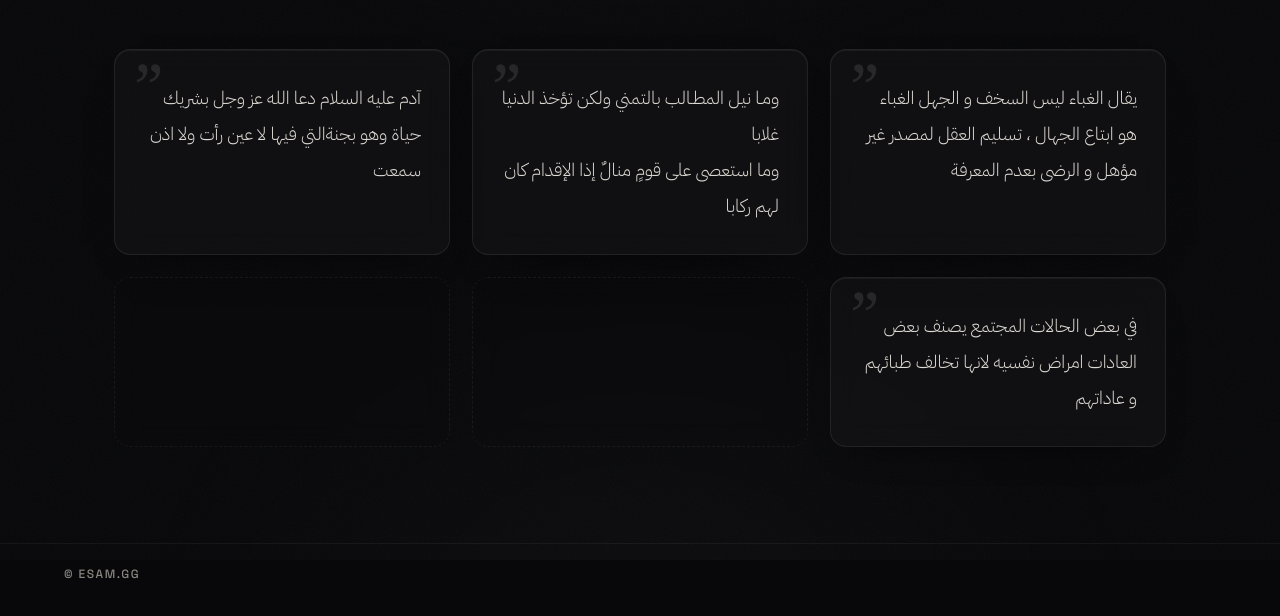
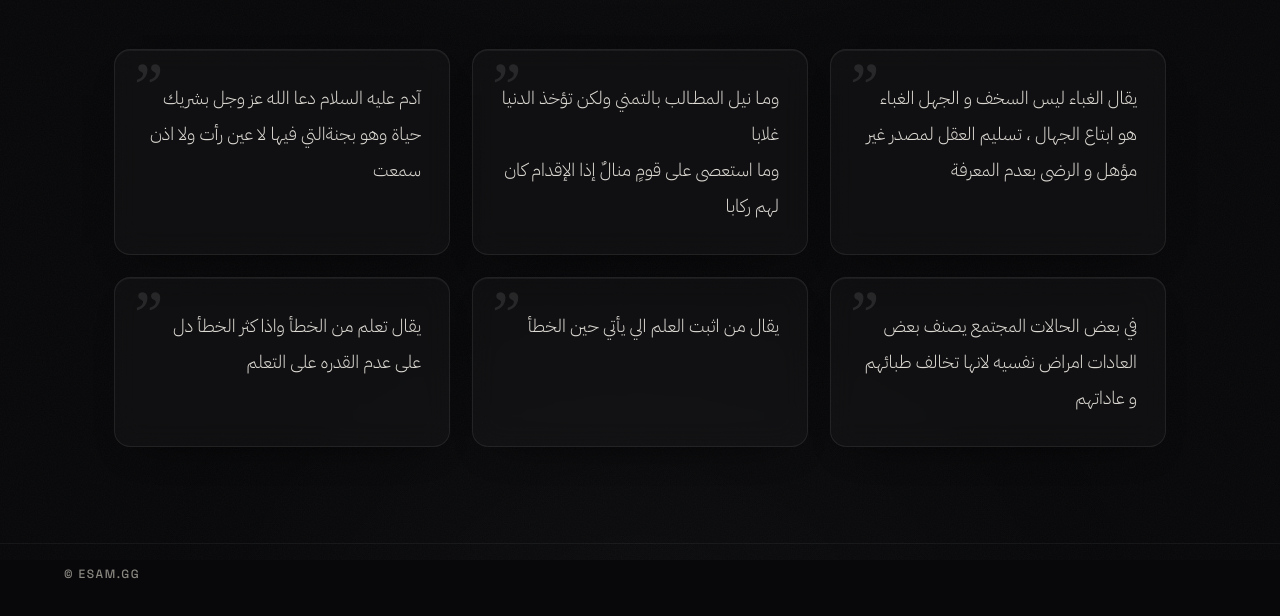
Before and after one commit to esamgg/esamgg.github.io, a plain HTML site: page index.html in a window 1280 px wide. Shown: the part 240-856 px from the top of the page. Drawn offline with Linux system fonts and the light colour scheme.

Commit message:
Update index.html

```diff
--- a/index.html
+++ b/index.html
@@ -278,8 +278,8 @@
 وما استعصى على قومٍ منالٌ إذا الإقدام كان لهم ركابا</div>
         <div class="box">آدم عليه السلام دعا الله عز وجل بشريك حياة وهو بجنةالتي فيها لا عين رأت ولا اذن سمعت </div>
         <div class="box">في بعض الحالات المجتمع يصنف بعض العادات امراض نفسيه لانها تخالف طبائهم و عاداتهم</div>
-        <div class="box"></div>
-        <div class="box"></div>
+        <div class="box">يقال من اثبت العلم  الي يأتي حين الخطأ</div>
+        <div class="box">يقال تعلم من الخطأ واذا كثر الخطأ دل على عدم القدره على التعلم</div>
       </main>
 
       <footer>© ESAM.GG</footer>
```
